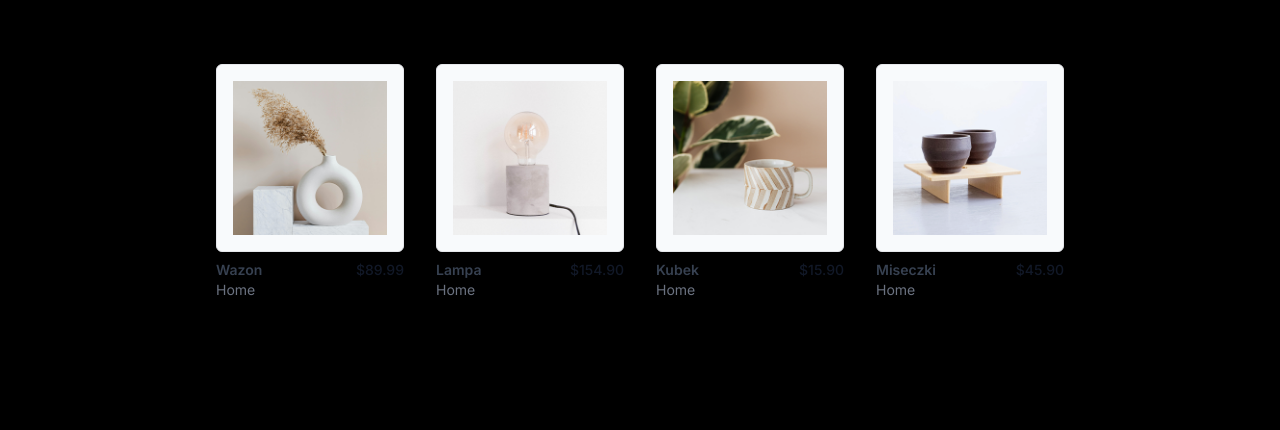
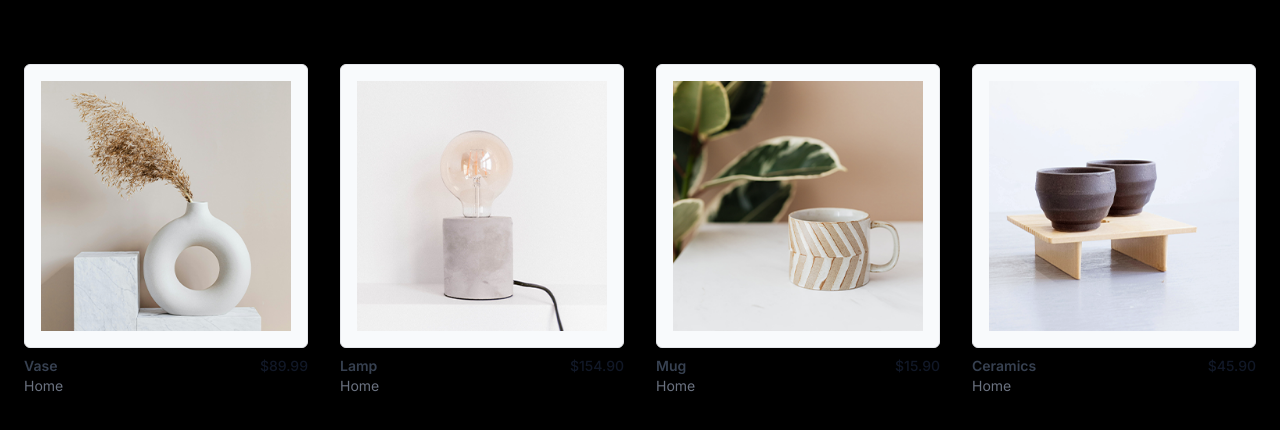
Before and after one commit to AgnSun/kurs_nextjsmasters, a Next.js app: page / in a window 1280 px wide. Shown: the top 430 px of the page. Built offline with nearby package versions, Linux system fonts and the light colour scheme.

Commit message:
changes in styles, names of products

```diff
--- a/src/app/page.tsx
+++ b/src/app/page.tsx
@@ -4,7 +4,7 @@ import { type ProductItemType } from "@/ui/types";
 const products: ProductItemType[] = [
 	{
 		id: "1",
-		name: "Wazon",
+		name: "Vase",
 		category: "Home",
 		price: 8999,
 		coverImage: {
@@ -14,7 +14,7 @@ const products: ProductItemType[] = [
 	},
 	{
 		id: "2",
-		name: "Lampa",
+		name: "Lamp",
 		category: "Home",
 		price: 15490,
 		coverImage: {
@@ -24,7 +24,7 @@ const products: ProductItemType[] = [
 	},
 	{
 		id: "3",
-		name: "Kubek",
+		name: "Mug",
 		category: "Home",
 		price: 1590,
 		coverImage: {
@@ -34,7 +34,7 @@ const products: ProductItemType[] = [
 	},
 	{
 		id: "4",
-		name: "Miseczki",
+		name: "Ceramics",
 		category: "Home",
 		price: 4590,
 		coverImage: {
@@ -46,7 +46,7 @@ const products: ProductItemType[] = [
 
 export default function Home() {
 	return (
-		<section className="lfg:max-w-7xl mx-auto max-w-2xl px-8 py-12 sm:px-6 sm:py-16 md:max-w-4xl">
+		<section className="mx-auto max-w-2xl px-8 py-12 sm:px-6 sm:py-16 md:max-w-4xl lg:max-w-7xl">
 			<ProductList products={products} />
 		</section>
 	);
--- a/src/ui/atoms/ProductCoverImage.tsx
+++ b/src/ui/atoms/ProductCoverImage.tsx
@@ -1,6 +1,6 @@
 export const ProductCoverImage = ({ src, alt }: { src: string; alt: string }) => {
 	return (
-		<div className="aspect-square overflow-hidden rounded-md border bg-slate-50 hover:bg-slate-100">
+		<div className="hover: aspect-square overflow-hidden rounded-md border bg-slate-100 bg-slate-50">
 			<img
 				width={320}
 				height={320}
--- a/src/ui/organisms/ProductList.tsx
+++ b/src/ui/organisms/ProductList.tsx
@@ -3,9 +3,12 @@ import { type ProductItemType } from "@/ui/types";
 
 export const ProductList = ({ products }: { products: ProductItemType[] }) => {
 	return (
-		<ul className="grid grid-cols-1 gap-8 sm:grid sm:grid-cols-2 md:grid-cols-3 lg:grid-cols-4">
+		<ul
+			className="sm-grid-cols-1 grid grid-cols-1 gap-8 sm:grid sm:grid-cols-2 md:grid-cols-3 lg:grid-cols-4"
+			data-testid="products-list"
+		>
 			{products.map((product) => (
-				<ProductListItem data-testid="products-list" key={product.id} product={product} />
+				<ProductListItem key={product.id} product={product} />
 			))}
 		</ul>
 	);
--- a/tailwind.config.ts
+++ b/tailwind.config.ts
@@ -1,4 +1,6 @@
-module.exports = {
+import type { Config } from "tailwindcss";
+
+const config: Config = {
 	content: [
 		"./src/pages/**/*.{js,ts,jsx,tsx,mdx}",
 		"./src/ui/**/*.{js,ts,jsx,tsx,mdx}",
@@ -14,3 +16,4 @@ module.exports = {
 	},
 	plugins: [],
 };
+export default config;
```
